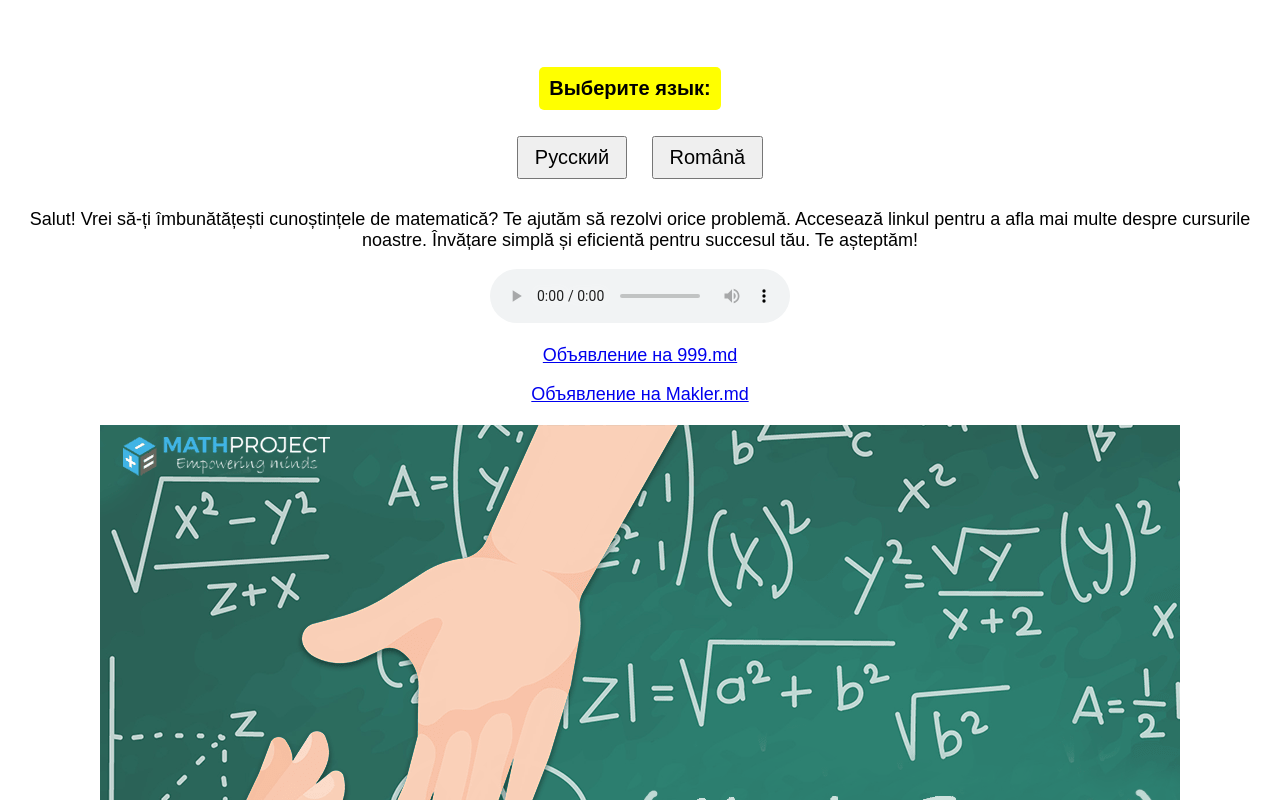
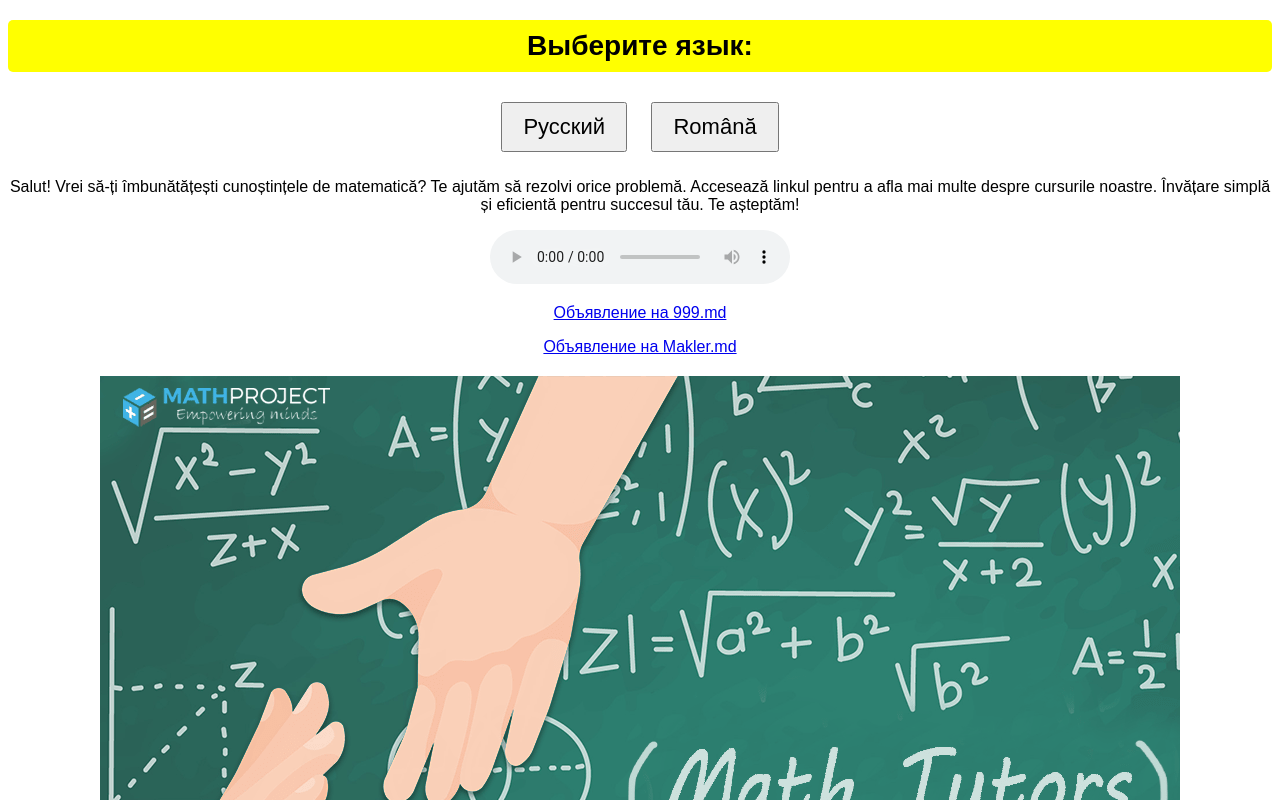
Before and after one commit to Saricov/math-999, a plain HTML site: page index.html in a window 1280 px wide. Both pictures are taken after a click on the button "Română". Shown: the top 800 px of the page. Drawn offline with Linux system fonts and the light colour scheme.

Commit message:
Update index.html

```diff
--- a/index.html
+++ b/index.html
@@ -3,105 +3,95 @@
 <head>
     <meta charset="UTF-8">
     <title>Выбор языка</title>
+    <meta name="viewport" content="width=device-width, initial-scale=1.0">
     <style>
         body {
             text-align: center;
             font-family: Arial, sans-serif;
-            margin-top: 50px;
+            margin-top: 20px;
         }
         h2 {
-            font-size: 24px; /* Уменьшение заголовка */
-            margin-right: 20px;
-            display: inline-block;
+            font-size: 28px;
             background-color: yellow;
             padding: 10px;
             border-radius: 5px;
         }
         button {
-            font-size: 22px; /* Уменьшение размера текста на кнопках */
-            padding: 10px 20px; /* Уменьшение кнопок */
+            font-size: 20px;
+            padding: 10px 20px;
             margin: 10px;
             cursor: pointer;
             display: inline-block;
         }
+        #volumeControl {
+            margin-top: 10px;
+        }
         #animation, #hands {
-            max-width: 90%; /* Увеличение размера, но с учетом, чтобы изображения помещались */
+            display: block;
+            margin: 20px auto;
+            max-width: 100%;
             height: auto;
-            display: block;
-            margin: 20px auto; /* Центрирование по горизонтали */
         }
-        #content p, #content a {
-            font-size: 18px;
-        }
-        #message {
-            font-size: 18px;
-        }
-        #audio-controls {
-            margin-top: 10px;
-            display: block;
-        }
-        #volumeControl1, #volumeControl2 {
-            margin-top: 10px;
-            display: block;
-        }
-        #content {
-            margin-top: 20px;
-        }
-        /* Настройка для больших экранов */
+        /* Adjustments for different devices */
         @media (min-width: 1024px) {
+            /* For desktops and larger screens */
             h2 {
-                font-size: 20px; /* Ещё меньше заголовок на больших экранах */
+                margin-top: 0px;
             }
             button {
-                font-size: 20px; /* Ещё меньше текст на кнопках на больших экранах */
-                padding: 8px 16px;
+                font-size: 22px;
+            }
+        }
+        @media (max-width: 767px) {
+            /* For smartphones */
+            h2 {
+                font-size: 24px;
+            }
+            #animation {
+                width: 90%;
+                height: auto;
+            }
+            button {
+                font-size: 18px;
             }
         }
     </style>
 </head>
 <body>
 
-    <h2>Выберите язык:</h2>
-    <div>
-        <button onclick="selectLanguage('ru')">Русский</button>
-        <button onclick="selectLanguage('ro')">Română</button>
+    <h2 style="margin-bottom: 20px;">Выберите язык:</h2>
+    <button onclick="selectLanguage('ru')">Русский</button>
+    <button onclick="selectLanguage('ro')">Română</button>
+
+    <div id="volumeControl">
+        <audio id="initialAudio" controls autoplay>
+            <source src="https://github.com/Saricov/math-999/raw/main/DaPo-BrBad.mp3" type="audio/mpeg">
+            Ваш браузер не поддерживает элемент <code>audio</code>.
+        </audio>
     </div>
 
-    <!-- Первый регулятор громкости (для звука анимации) -->
-    <audio id="initialAudio" controls autoplay style="display:block; margin:10px auto;">
-        <source src="https://github.com/Saricov/math-999/raw/main/DaPo-BrBad.mp3" type="audio/mpeg">
-        Ваш браузер не поддерживает элемент <code>audio</code>.
-    </audio>
-
-    <!-- Анимация -->
     <img id="animation" src="https://github.com/Saricov/math-999/raw/main/GIF-3c9d6f8fda51fc63df84d164acd057e2.gif" alt="Анимация">
 
     <div id="content" style="display:none;">
         <p id="message"></p>
-
-        <!-- Второй регулятор громкости (для озвученного текста) -->
-        <audio id="audio" controls autoplay>
+        <audio id="languageAudio" controls>
             <source id="audioSource" src="" type="audio/mpeg">
             Ваш браузер не поддерживает элемент <code>audio</code>.
         </audio>
-
         <p><a id="link1" href="#" target="_blank">Объявление на 999.md</a></p>
         <p><a id="link2" href="#" target="_blank">Объявление на Makler.md</a></p>
-
-        <!-- Изображение с руками -->
         <img id="hands" src="https://github.com/Saricov/math-999/raw/main/hands.png" alt="Картинка с руками">
     </div>
 
     <script>
         var initialAudio = document.getElementById('initialAudio');
+        var languageAudio = document.getElementById('languageAudio');
 
         function selectLanguage(lang) {
             var message, audioSrc, link1, link2;
 
-            // Останавливаем и сбрасываем звук анимации
             initialAudio.pause();
-            initialAudio.currentTime = 0;
-            document.getElementById('initialAudio').style.display = 'none'; // Скрыть первый регулятор громкости
+            document.getElementById('volumeControl').style.display = 'none'; // Hide the first volume control
 
             if (lang === 'ru') {
                 message = "Привет! Хотите подтянуть свои знания по математике? Мы поможем вам справиться с любыми задачами. Перейдите по ссылке и узнайте больше о наших занятиях. Простое и эффективное обучение для вашего успеха. Ждем вас!";
@@ -116,18 +106,13 @@
 
             document.getElementById('message').textContent = message;
             document.getElementById('audioSource').src = audioSrc;
-            document.getElementById('audio').load();
+            languageAudio.load();
             document.getElementById('link1').href = link1;
-            document.getElementById('link1').textContent = "Объявление на 999.md";
             document.getElementById('link2').href = link2;
-            document.getElementById('link2').textContent = "Объявление на Makler.md";
 
-            document.getElementById('content').style.display = 'block';
-            document.getElementById('animation').style.display = 'none'; // Скрываем анимацию после выбора языка
+            document.getElementById('content').style.display = 'block'; // Show the content after selecting language
+            document.getElementById('animation').style.display = 'none'; // Hide the animation after selecting language
         }
-
-        // Автоматическое воспроизведение звука для анимации
-        initialAudio.play();
     </script>
 
 </body>
```
